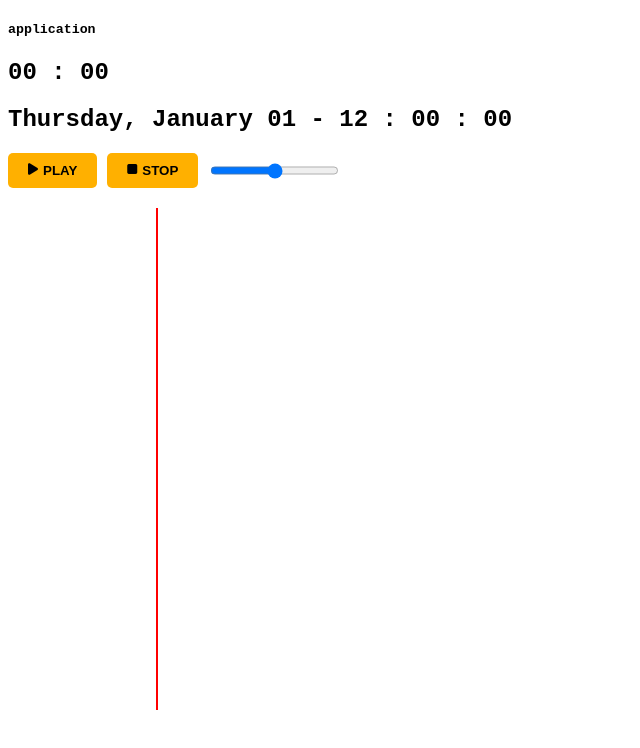
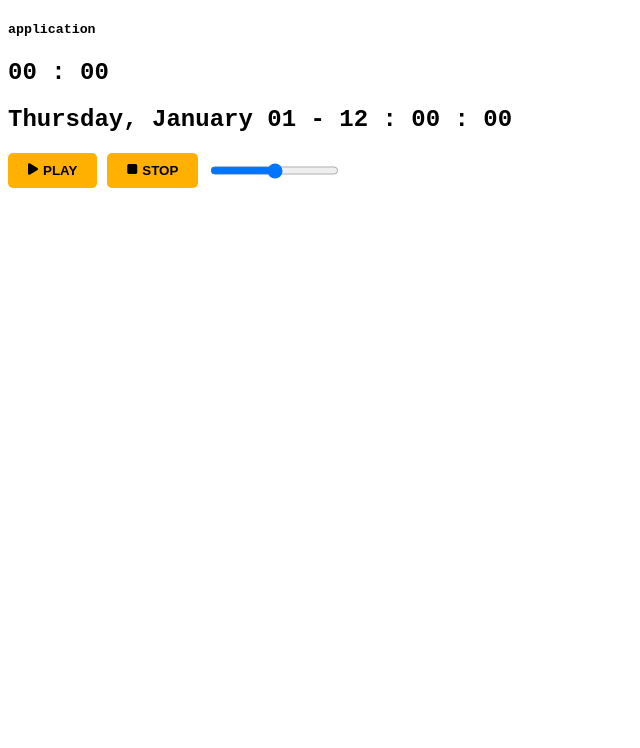
Before and after one commit to Yurii19/ang-ssr, an Angular app: page / in a window 1280 px wide. Shown: the top 748 px of the page, without its empty margins (0-640 px from the left). Built offline with nearby package versions, Linux system fonts and the light colour scheme.

Commit message:
chore: now timeline pointer appear if track is inited

```diff
--- a/src/app/components/player/channel/channel.component.ts
+++ b/src/app/components/player/channel/channel.component.ts
@@ -37,6 +37,8 @@ export class ChannelComponent implements AfterViewInit, OnChanges{
 
   isMuted = false;
 
+  canContext : CanvasRenderingContext2D | undefined;
+
   constructor() {}
   ngOnChanges(changes: SimpleChanges): void {
     this.inited.emit();
@@ -46,7 +48,7 @@ export class ChannelComponent implements AfterViewInit, OnChanges{
   ngAfterViewInit(): void {
 
     // console.log(this.graph)
-    const canvasContext = this.myCanvas.nativeElement.getContext('2d');
+    const canvasContext = this.createCanvas()
     const canvas = this.myCanvas.nativeElement;
     canvas.width = this.duration * 10;
 
@@ -76,7 +78,8 @@ export class ChannelComponent implements AfterViewInit, OnChanges{
   }
 
   createCanvas(){
-
+   const context = this.myCanvas.nativeElement.getContext('2d');
+   return context;
   }
 
   mute(event: number) {
--- a/src/app/components/player/player.component.html
+++ b/src/app/components/player/player.component.html
@@ -20,7 +20,7 @@
 </div>
 
 <div class="channels">
-  <div class="v-line" [ngStyle]="{ left: pointerPosition + 'px' }"></div>
+  <div class="v-line" [ngStyle]="{ left: pointerPosition + 'px' }" *ngIf="track"></div>
   <div *ngFor="let channel of gainNodes; let i = index">
     <app-channel
       [duration]="trackTimeLenght"
```
